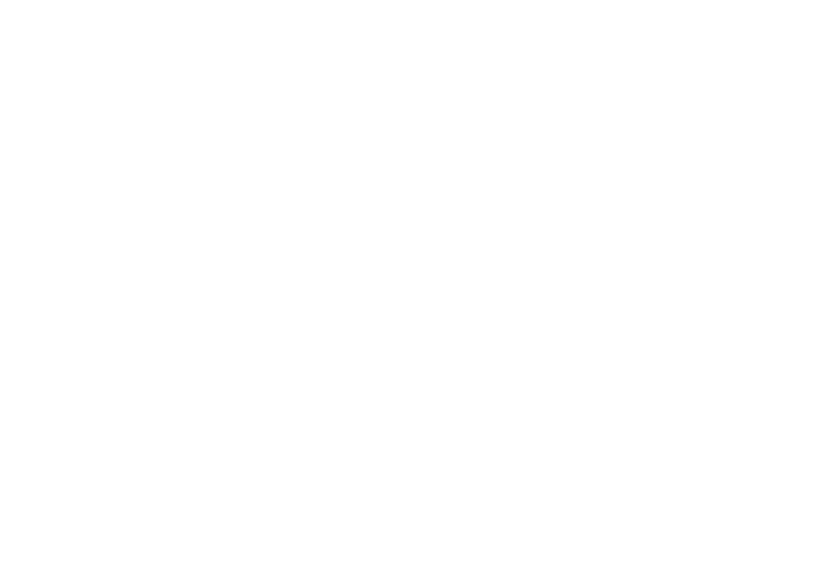
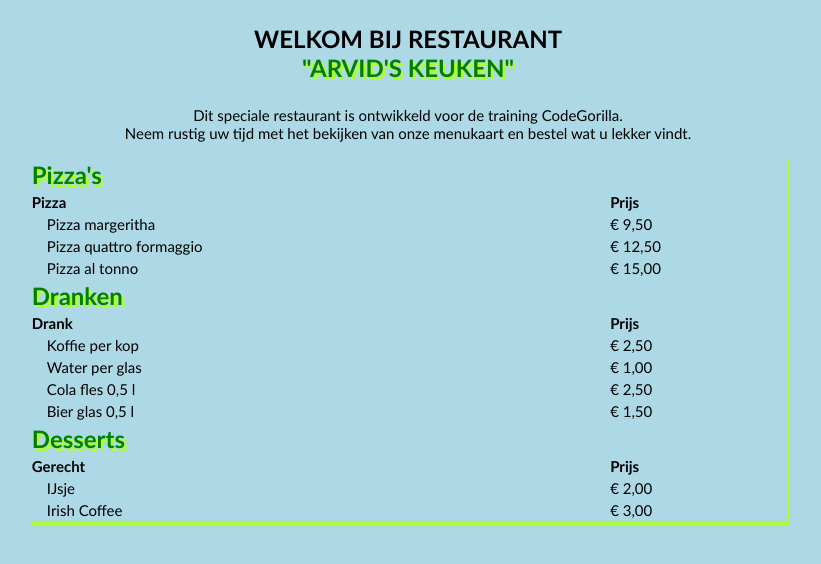
Before and after one commit to Arvidvdc/restaurant, a plain HTML site: page index.html in a window 1280 px wide. Shown: the whole page, without its empty margins (232-1053 px from the left). Drawn offline with Linux system fonts and the light colour scheme.

Commit message:
CodeGorilla-Restaurant

```diff
--- a/index.html
+++ b/index.html
@@ -1,3 +1,100 @@
+<!DOCTYPE html>
 <html>
+    <head>
+        <Title>CodeGorilla - Restaurant oefening</Title>
+        <link rel="icon" href="http://85.150.72.244:8880/SARgE.ico" type="image/x-icon">
+        <link rel="stylesheet" href="restaurant-style.css">
+    </head>
+    <script>
+        var pizzaMargeritha="€ 9,50", pizzaQuattroFormaggio="€ 12,50", pizzaAlTonno="€ 15,00";
+        var drankCola="€ 2,50", drankBier="€ 1,50", drankKoffie="€ 2,50", drankWater="€ 1,00";
+        var dessertIjs="€ 2,00", dessertIrishCoffee="€ 3,00"
+    </script>
+    <!-- Opdracht
+        <script>console.log('Glaswater')</script>
+    -->
+    <body>
+        <h3>Welkom bij restaurant <div class="SGTTitel">"Arvid's Keuken"</h3>
+        <p class="SGTIntroTekst">Dit speciale restaurant is ontwikkeld voor de training CodeGorilla.<BR>
+        Neem rustig uw tijd met het bekijken van onze menukaart en bestel wat u lekker vindt.</p>
 
+            <table class="lijst">
+                <tr class="SGTTitel">
+                    <td>Pizza's</td>
+                    <td></td>
+                </tr>
+                <tr class="head2">
+                    <td>Pizza</td>
+                    <td>Prijs</td>
+                </tr>
+                <tr>
+                    <td class="tabbed">Pizza margeritha</td>
+                    <td id="pizzaMargeritha"><script>document.getElementById("pizzaMargeritha").innerHTML = pizzaMargeritha;</Script></td>
+                </tr>
+                <tr>
+                    <td class="tabbed">Pizza quattro formaggio</td>
+                    <td id="pizzaQuattroFormaggio"><script> document.getElementById("pizzaQuattroFormaggio").innerHTML = pizzaQuattroFormaggio;</Script></td>
+                </tr>
+                <tr>
+                    <td class="tabbed">Pizza al tonno</td>
+                    <td id="pizzaAlTonno"><script> document.getElementById("pizzaAlTonno").innerHTML = pizzaAlTonno;</Script></td>
+                </tr>
+                <tr class="SGTTitel">
+                        <td>Dranken</td>
+                        <td></td>
+                </tr>
+                <tr class="head2">
+                        <td>Drank</td>
+                        <td>Prijs</td>
+                </tr>
+                <tr>
+                    <td class="tabbed">Koffie per kop</td>
+                    <td id="drankKoffie"><script> document.getElementById("drankKoffie").innerHTML = drankKoffie;</Script></td>
+                </tr>
+                <tr>
+                    <td class="tabbed">Water per glas</td>
+                    <td id="drankWater"><script> document.getElementById("drankWater").innerHTML = drankWater;</Script></td>
+                </tr>
+                <tr>
+                    <td class="tabbed">Cola fles 0,5 l</td>
+                    <td id="drankCola"><script> document.getElementById("drankCola").innerHTML = drankCola;</Script></td>
+                </tr>
+                <tr>
+                    <td class="tabbed">Bier glas 0,5 l</td>
+                    <td><script>document.write(drankBier)</Script></td>
+                </tr>
+                <tr class="SGTTitel">
+                        <td>Desserts</td>
+                        <td></td>
+                </tr>
+                <tr class="head2">
+                        <td>Gerecht</td>
+                        <td>Prijs</td>
+                </tr>
+                <tr>
+                    <td class="tabbed">IJsje</td>
+                    <td><script>document.write(dessertIjs)</script></td>
+                </tr>
+                <tr>
+                    <td class="tabbed">Irish Coffee</td>
+                    <td><script>document.write(dessertIrishCoffee)</script></td>
+                </tr>
+            </table>
+
+    </body>
 </html>
+
+<!-- structuur
+        <tr class="SGTTitel">
+                <td></td>
+                <td></td>
+        </tr>
+        <tr class="head2">
+                <td></td>
+                <td>Prijs</td>
+        </tr>
+        <tr>
+            <td class="tabbed"></td>
+            <td><script>document.write(dessertIrishCoffee)</script></td>
+        </tr>
+-->
--- a/restaurant-style.css
+++ b/restaurant-style.css
@@ -0,0 +1,47 @@
+body {
+    background-color: lightblue;
+    font-family: 'Trebuchet MS', 'Lucida Sans Unicode', 'Lucida Grande', 'Lucida Sans', Arial, sans-serif;
+    font-size: 15px;
+}
+.GFG {
+    font-size:24px;
+    font-weight:bold;
+    color:white;
+    background-color:green;
+    padding:10px;
+    text-align:center;
+}
+
+.SGTTitel {
+    font-size: 24px;
+    font-weight: bold;
+    color: green;
+    text-shadow: 3px 3px greenyellow;
+}
+
+.SGTIntroTekst {
+    text-align: center;
+    /* text-align: justify; */
+}
+
+h3 {
+    font-size: 24px;
+    font-weight: bold;
+    text-transform: uppercase;
+    text-align: center;
+}
+
+table.lijst {
+    width: 60%;
+    margin-left:auto;
+    margin-right:auto;
+    box-shadow: 3px 3px greenyellow;
+}
+
+tr.head2 {
+    font-weight: bold;
+}
+
+td.tabbed {
+    text-indent: 15px;
+}
```
